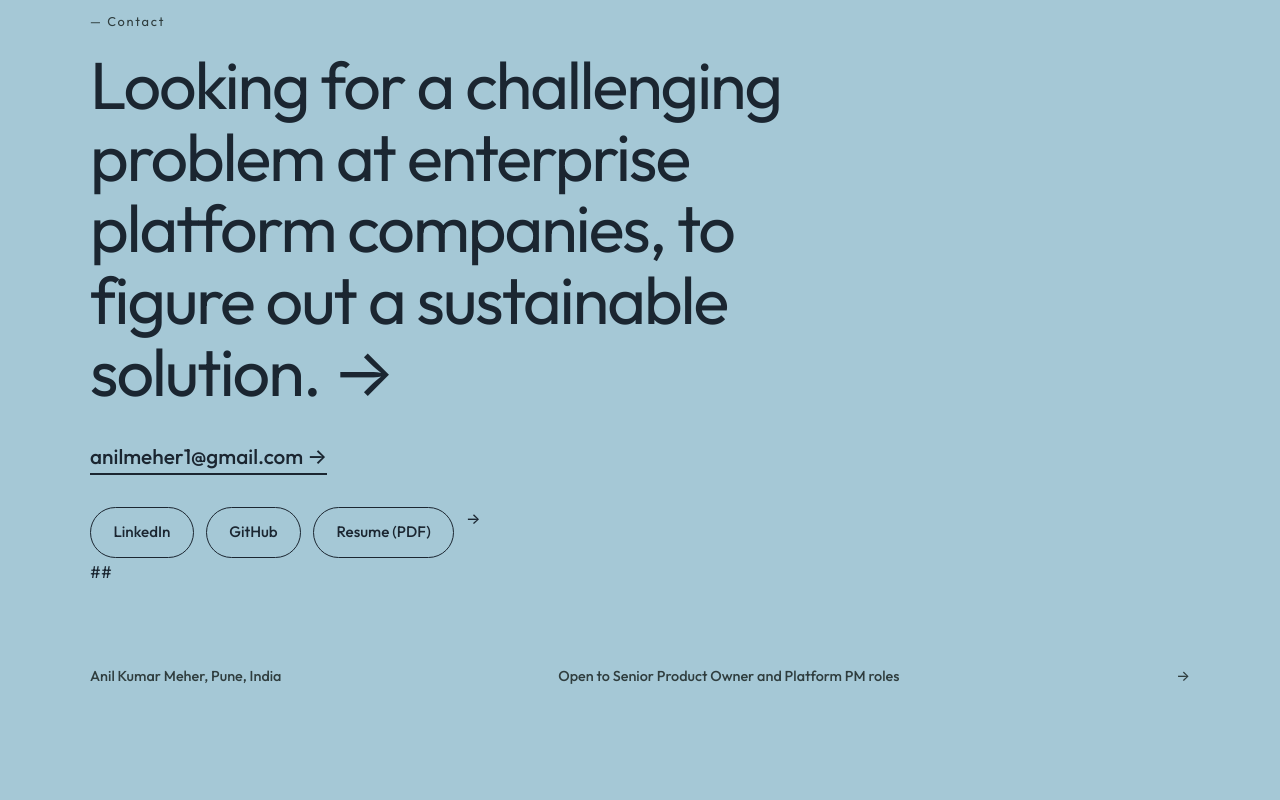
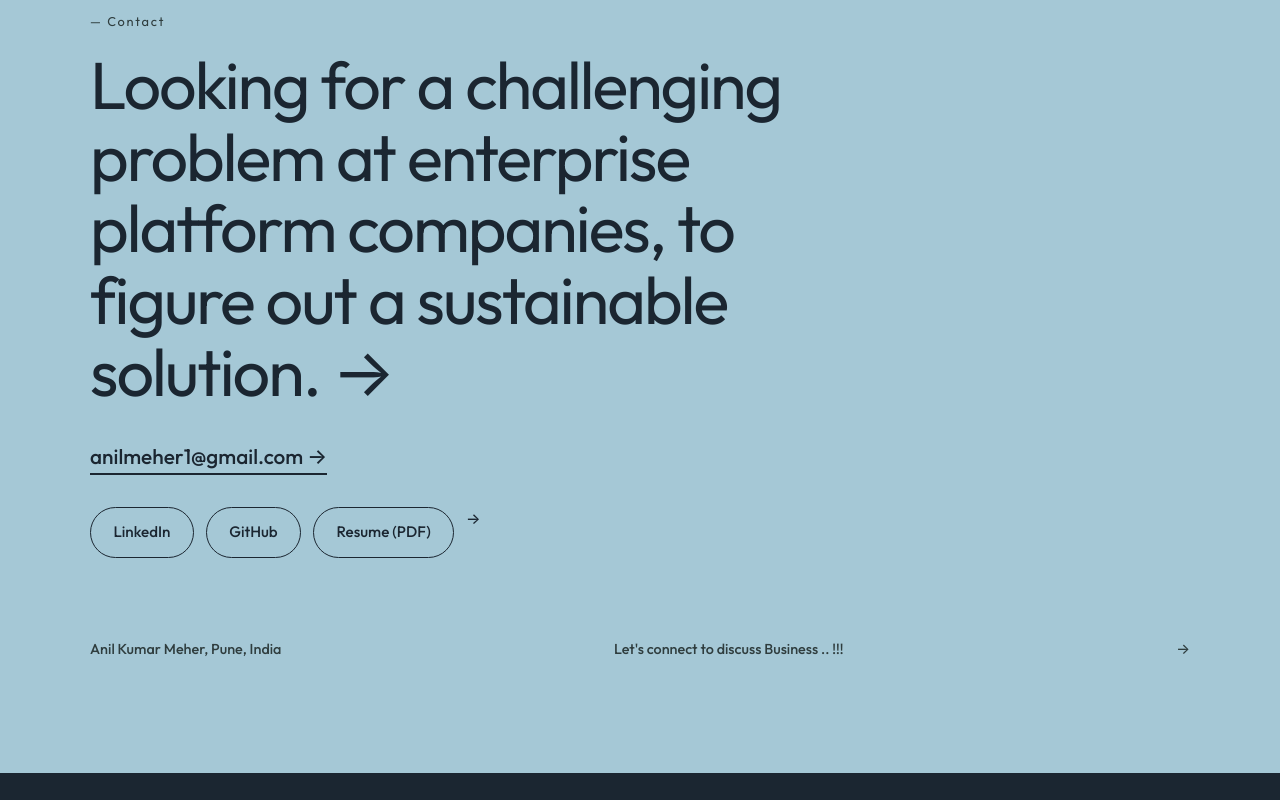
Before and after one commit to ANILKMEHER/anilkmeher.github.io, a plain HTML site: page index.html in a window 1280 px wide. Shown: the part 7503-8303 px from the top of the page. After the commit the page ends 8276 px from the top, so only its background shows below. Drawn offline with Linux system fonts and the light colour scheme.

Commit message:
Update index.html

```diff
--- a/index.html
+++ b/index.html
@@ -275,7 +275,10 @@ dialog[open] .lbc{animation:pop .35s cubic-bezier(.2,.8,.2,1)}
 <h2 class="big">Looking for a challenging problem at enterprise platform companies, to figure out a sustainable solution.</h2>
 <a class="mail" href="mailto:anilmeher1@gmail.com">anilmeher1@gmail.com</a>
 <div class="cta"><a class="btn" href="https://www.linkedin.com/in/anil-kumar-meher/" target="_blank" rel="noopener">LinkedIn</a><a class="btn" href="https://github.com/ANILKMEHER" target="_blank" rel="noopener">GitHub</a><a class="btn" href="assets/Anil_Kumar_Meher_Resume.pdf" target="_blank" rel="noopener">Resume (PDF)</a></div>
-## <div class="meta"><span>Anil Kumar Meher, Pune, India</span><span>Open to Senior Product Owner and Platform PM roles</span></div>
+<div class="meta">
+  <span class="meta-name">Anil Kumar Meher, Pune, India</span>
+  <span class="meta-cta">Let's connect to discuss Business .. !!!</span>
+</div>
 </div></section>
 </main>
 
```
